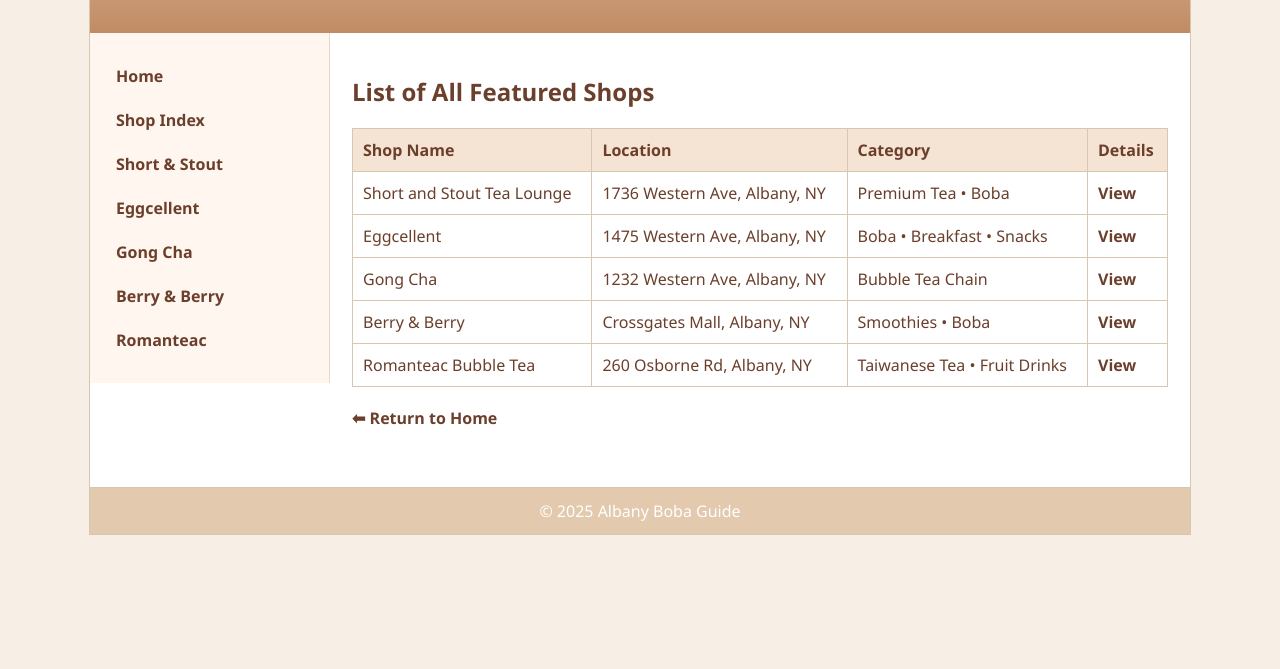
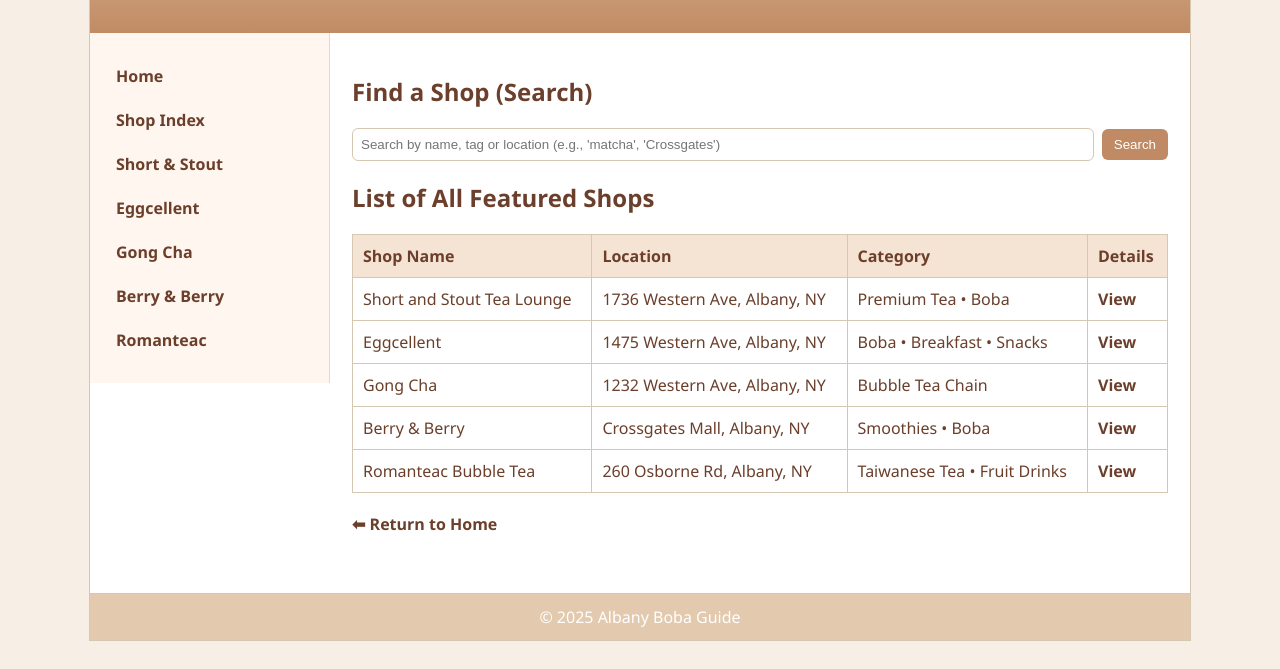
Before and after one commit to alexpika929-max/boba-tea-project, a plain HTML site: page shops.html in a window 1280 px wide. Shown: the part 160-829 px from the top of the page. Before the commit the page ends 800 px from the top, so only its background shows below. Drawn offline with Linux system fonts and the light colour scheme.

Commit message:
Update shops.html

```diff
--- a/shops.html
+++ b/shops.html
@@ -142,6 +142,20 @@
 
     <!-- Main Content -->
     <main class="content">
+      <!-- SEARCH UI (added for Part II JS requirements) -->
+      <section aria-labelledby="search-title">
+        <h2 id="search-title">Find a Shop (Search)</h2>
+        <!-- NOTE: The JS file (assets/js/main.js) is external and linked at bottom of page -->
+        <!-- The IDs below are important and referenced in assets/js/main.js -->
+        <div style="display:flex;gap:8px;align-items:center;margin-bottom:12px;">
+          <input id="shop-search-input" type="search" placeholder="Search by name, tag or location (e.g., 'matcha', 'Crossgates')" style="flex:1;padding:8px;border:1px solid #d6c7b2;border-radius:6px;">
+          <button id="shop-search-btn" style="padding:8px 12px;background:#c08b64;color:white;border:none;border-radius:6px;cursor:pointer;">Search</button>
+        </div>
+        <div id="shop-search-last" style="color:#7a6a63;font-size:0.9rem;margin-bottom:8px;"></div>
+        <!-- Results container: JS will dynamically insert shop cards here -->
+        <div id="shop-search-results" aria-live="polite"></div>
+      </section>
+
       <h2>List of All Featured Shops</h2>
 
       <table>
@@ -202,5 +216,10 @@
 
 </div>
 
+  <!-- Link to external JS: keeps HTML clean (rubric: HTML not cluttered with JS) -->
+  <!-- Comment linking HTML & JS (rubric requirement: comments in HTML/JS linking the two together) -->
+  <!-- main.js: Implements search, validation, array use, loops, dynamic DOM updates -->
+  <script src="assets/js/main.js"></script>
+
 </body>
 </html>
```
